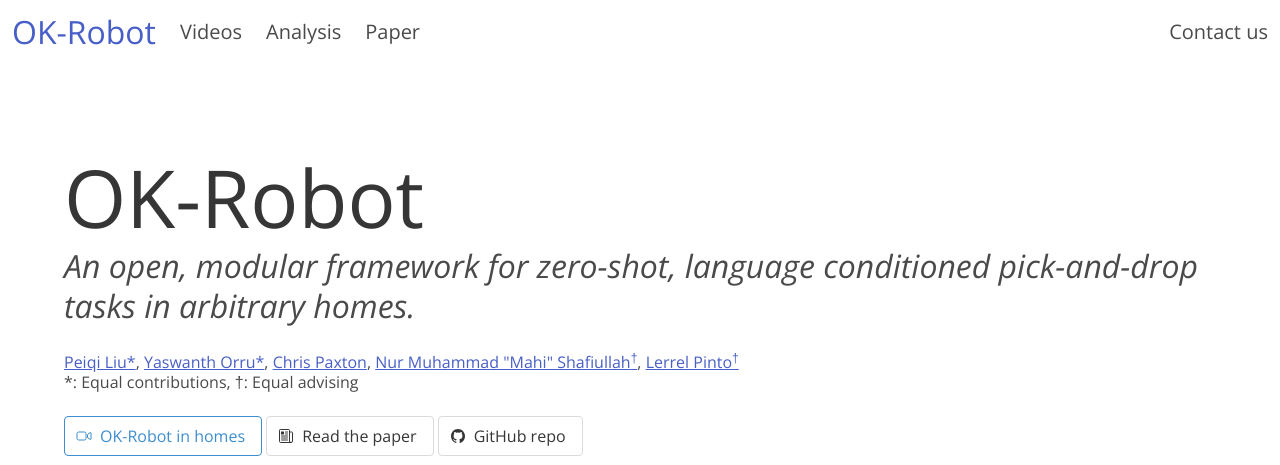
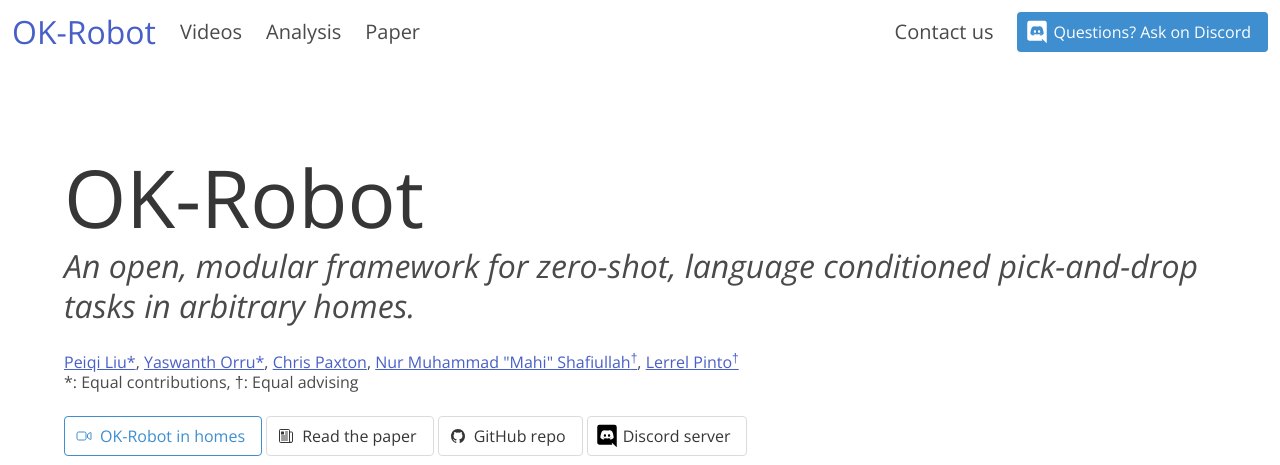
Before and after one commit to ok-robot/ok-robot.github.io, a plain HTML site: page index.html in a window 1280 px wide. Shown: the top 465 px of the page. Drawn offline with nearby package versions, Linux system fonts and the light colour scheme.

Commit message:
Added discord link to website.

```diff
--- a/index.html
+++ b/index.html
@@ -187,18 +187,18 @@
                 <a class="navbar-item link is-info nav-link" href="https://docs.dobb-e.com/contact-us" target="_blank">
                     <span>Contact us</span>
                 </a>
-                <!-- <div class="navbar-item">
+                <div class="navbar-item">
                     <div class="buttons">
-                        <a class="button is-info" href="https://docs.dobb-e.com" target="_blank">
+                        <a class="button is-info" href="https://discord.gg/wzzZJxqKYC" target="_blank">
                             <span class="icon-text">
                                 <span class="icon">
-                                    <ion-icon name="book-outline"></ion-icon>
+                                    <img src="mfiles/discord.svg" style="height: 1.5rem;"></img>
                                 </span>
-                                <span>Start using Dobb·E</span>
+                                <span>Questions? Ask on Discord</span>
                             </span>
                         </a>
                     </div>
-                </div> -->
+                </div>
             </div>
         </div>
     </nav>
@@ -248,6 +248,12 @@
                             <ion-icon name="logo-github"></ion-icon>
                         </span>
                         <span>GitHub repo</span>
+                    </a>
+                    <a class="button is-outlined is-responsive" target="_blank" href="https://discord.gg/wzzZJxqKYC">
+                        <span class="icon">
+                            <img src="mfiles/discord-black.svg" style="height: 1.5rem;"></img>
+                        </span>
+                        <span>Discord server</span>
                     </a>
                 </div>
                 <div class="columns block">
```
Also changed, not shown: mfiles/discord-black.svg (added), mfiles/discord.svg (added).
